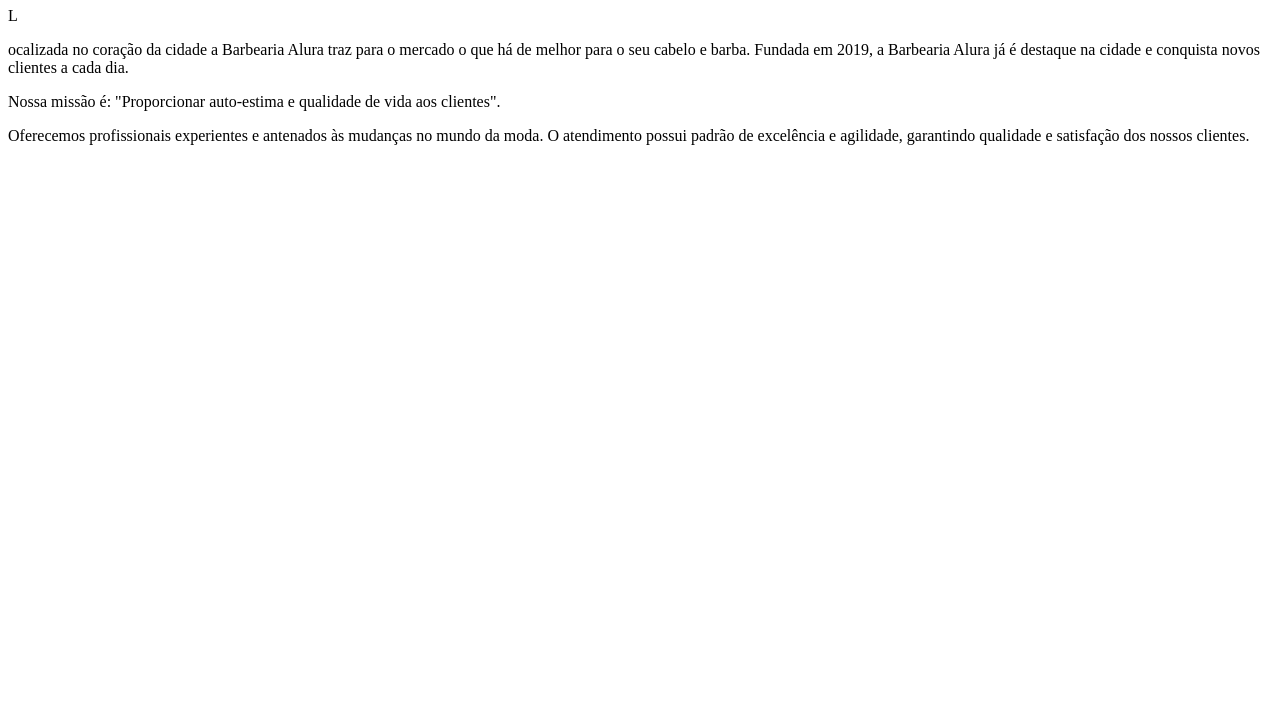
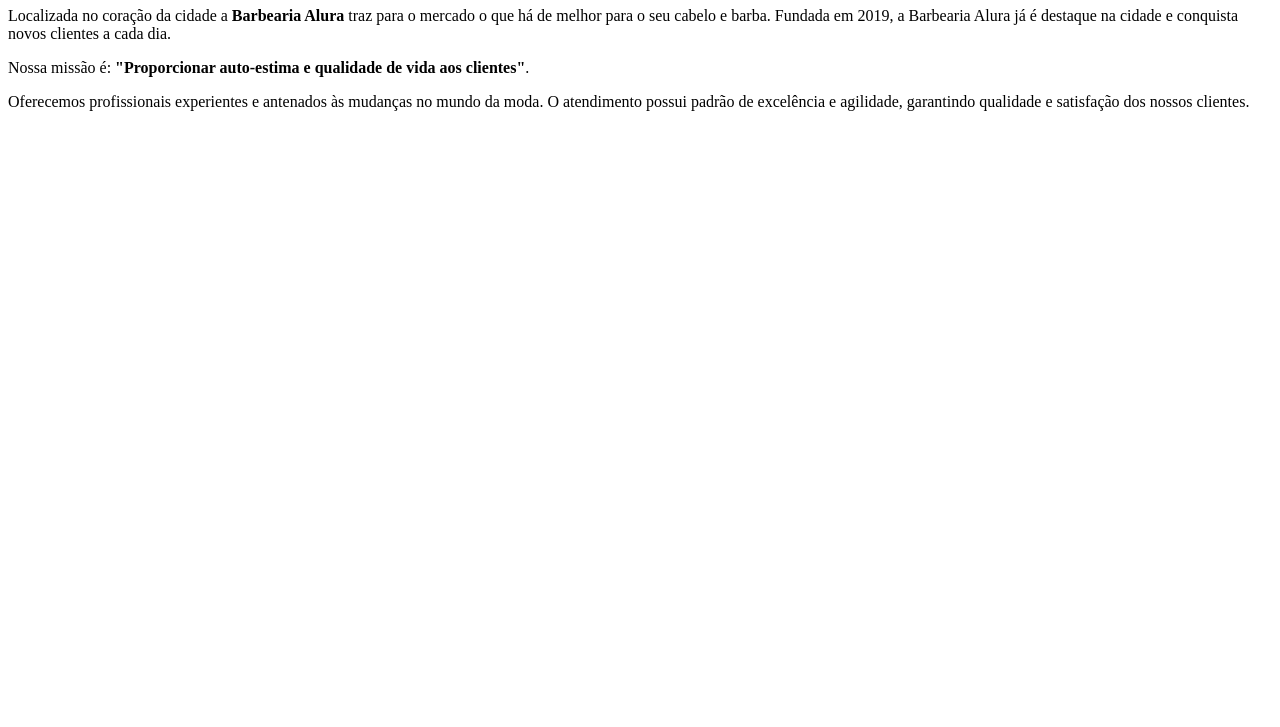
Before and after one commit to DevDouglasConectado/HTML_CSS3_ALURA, a plain HTML site: page index.html in a window 1280 px wide. Shown: the part 73-800 px from the top of the page. Drawn offline with Linux system fonts and the light colour scheme.

Commit message:
melhorando o texto

```diff
--- a/index.html
+++ b/index.html
@@ -9,9 +9,9 @@
 <body>
     <h1>Sobre a Barbearia Alura</h1>
 
-L<p>ocalizada no coração da cidade a Barbearia Alura traz para o mercado o que há de melhor para o seu cabelo e barba. Fundada em 2019, a Barbearia Alura já é destaque na cidade e conquista novos clientes a cada dia.</p>
+<p>Localizada no coração da cidade a <strong>Barbearia Alura</strong> traz para o mercado o que há de melhor para o seu cabelo e barba. Fundada em 2019, a Barbearia Alura já é destaque na cidade e conquista novos clientes a cada dia.</p>
 
-<p>Nossa missão é: "Proporcionar auto-estima e qualidade de vida aos clientes".</p>
+<p><en>Nossa missão é: <strong>"Proporcionar auto-estima e qualidade de vida aos clientes"</strong>.</en></p>
 
 <p>Oferecemos profissionais experientes e antenados às mudanças no mundo da moda. O atendimento possui padrão de excelência e agilidade, garantindo qualidade e satisfação dos nossos clientes.</p>
 
```
